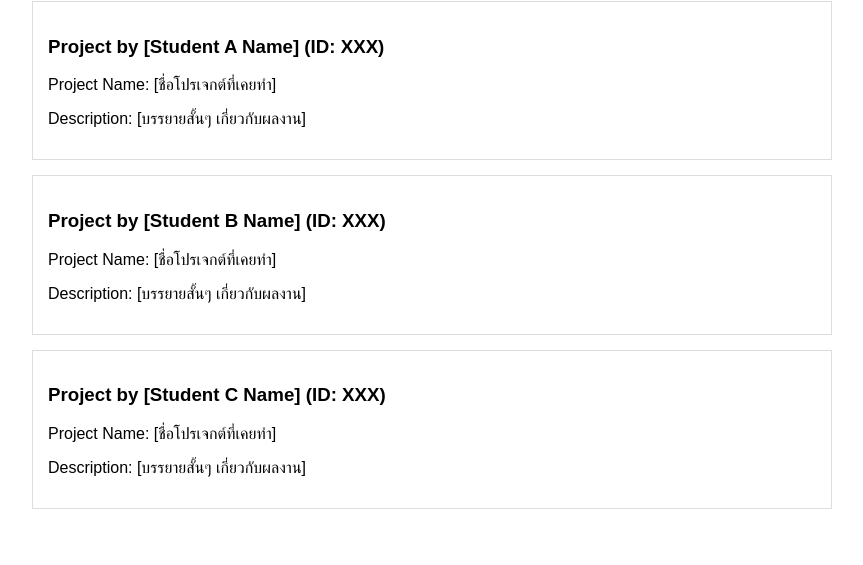
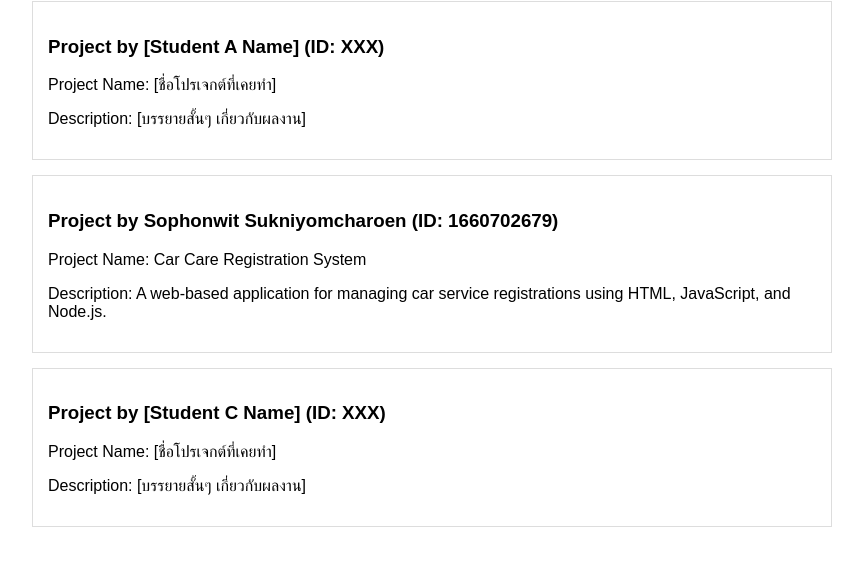
Before and after one commit to phanoo0303-ctrl/Assign-3-Phanoo, a plain HTML site: page portfolio.html in a window 1280 px wide. Shown: the part 137-702 px from the top of the page, without its empty margins (208-1071 px from the left). Drawn offline with Linux system fonts and the light colour scheme.

Commit message:
Update Sophonwit (Student B) info

```diff
--- a/portfolio.html
+++ b/portfolio.html
@@ -28,9 +28,9 @@
     </div>
 
     <div class="project-card">
-        <h3>Project by [Student B Name] (ID: XXX)</h3>
-        <p>Project Name: [ชื่อโปรเจกต์ที่เคยทำ]</p>
-        <p>Description: [บรรยายสั้นๆ เกี่ยวกับผลงาน]</p>
+        <h3>Project by Sophonwit Sukniyomcharoen (ID: 1660702679)</h3>
+        <p>Project Name: Car Care Registration System</p>
+        <p>Description: A web-based application for managing car service registrations using HTML, JavaScript, and Node.js.</p>
     </div>
 
     <div class="project-card">
```
Also changed, not shown: about.html (+3 -3 lines), index.html (+1 -1 lines).
